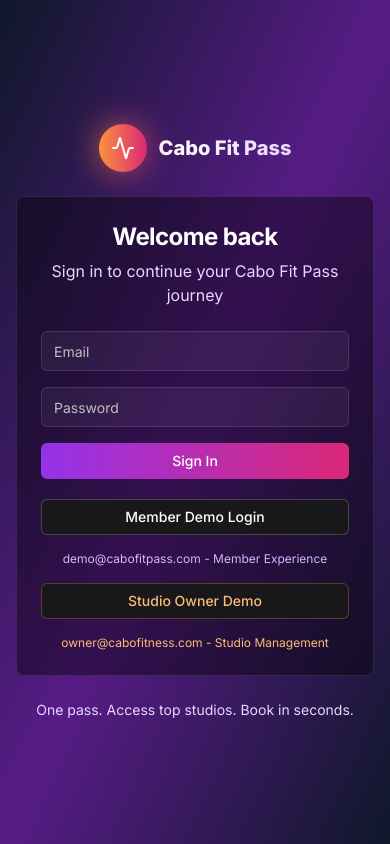
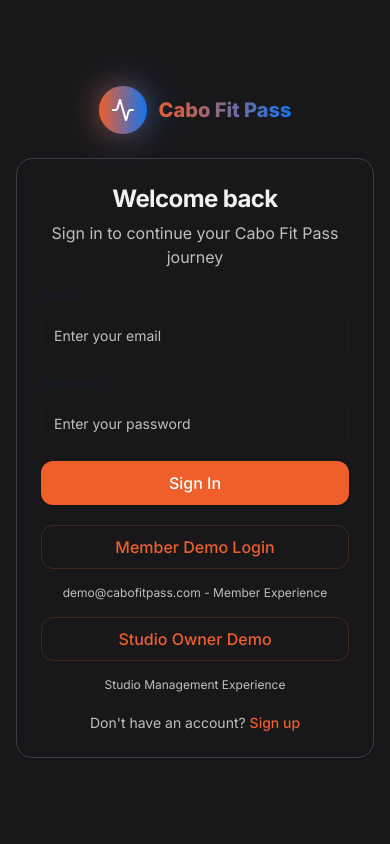
Before and after one commit to CaboAi/cabo-fit-pass, a Next.js app: page /auth/signin in a window 390 px wide. Built offline with nearby package versions, Linux system fonts and the light colour scheme.

Commit message:
feat: complete mobile improvements, PWA setup, and CrossFit studio

```diff
--- a/app/[locale]/pricing/page.tsx
+++ b/app/[locale]/pricing/page.tsx
@@ -83,8 +83,8 @@
     color: 'from-blue-500 to-cyan-500'
   },
   {
-    id: 'popular',
-    name: 'Popular Pack',
+    id: 'standard',
+    name: 'Standard Pack',
     credits: 25,
     price: 50,
     bonus: 8,
@@ -411,9 +411,9 @@
                 >
                   {/* Popular Badge */}
                   {package_.popular && (
-                    <div className="absolute -top-4 left-1/2 transform -translate-x-1/2 z-10">
-                      <div className="bg-gradient-to-r from-orange-400 to-pink-600 text-white text-sm font-bold px-4 py-2 rounded-full flex items-center gap-2">
-                        <Sparkles className="w-4 h-4" />
+                    <div className="absolute -top-3 left-1/2 transform -translate-x-1/2 z-10">
+                      <div className="inline-flex items-center text-[10px] px-2 py-0.5 rounded-full mb-2 bg-gradient-to-r from-orange-400 to-pink-600 text-white font-bold uppercase tracking-wide">
+                        <Star className="size-4 mr-1 align-middle" />
                         MOST POPULAR
                       </div>
                     </div>
--- a/app/auth/signin/page.tsx
+++ b/app/auth/signin/page.tsx
@@ -72,56 +72,73 @@
   }
 
   return (
-    <div className="min-h-screen bg-gradient-to-br from-slate-900 via-purple-900 to-slate-900 flex items-center justify-center p-4">
-      <div className="absolute inset-0 -z-10 bg-[radial-gradient(ellipse_at_top,rgba(168,85,247,0.15),transparent_60%)]" />
-      <div className="w-full max-w-md">
+    <div className="min-h-screen flex items-center justify-center bg-background px-4">
+      <div className="w-full max-w-sm">
         <div className="flex items-center justify-center gap-3 mb-6">
           <div className="relative">
-            <div className="absolute inset-0 bg-gradient-to-r from-orange-400 to-pink-600 rounded-full blur-lg opacity-75"></div>
-            <div className="relative bg-gradient-to-r from-orange-400 to-pink-600 text-white p-3 rounded-full">
+            <div className="absolute inset-0 bg-gradient-to-r from-primary to-secondary rounded-full blur-lg opacity-75"></div>
+            <div className="relative bg-gradient-to-r from-primary to-secondary text-white p-3 rounded-full">
               <Activity className="w-6 h-6" />
             </div>
           </div>
-          <h1 className="text-xl font-extrabold bg-gradient-to-r from-white to-purple-200 bg-clip-text text-transparent">
+          <h1 className="text-xl font-extrabold bg-gradient-to-r from-primary to-secondary bg-clip-text text-transparent">
             Cabo Fit Pass
           </h1>
         </div>
 
-        <Card className="bg-black/40 backdrop-blur-xl border-white/10">
-          <CardHeader className="text-center">
-            <CardTitle className="text-2xl font-bold text-white">
+        <Card className="rounded-2xl border bg-card p-6 space-y-4">
+          <CardHeader className="text-center p-0">
+            <CardTitle className="text-2xl font-bold text-foreground">
               Welcome back
             </CardTitle>
-            <p className="text-purple-200 mt-1">
+            <p className="text-muted-foreground mt-1">
               Sign in to continue your Cabo Fit Pass journey
             </p>
           </CardHeader>
-          <CardContent className="space-y-5">
+          <CardContent className="space-y-5 p-0">
             <form onSubmit={handleSubmit} className="space-y-4">
               <div>
+                <label htmlFor="email" className="text-sm font-medium block mb-2">
+                  Email
+                </label>
                 <Input
+                  id="email"
                   type="email"
-                  placeholder="Email"
                   value={email}
                   onChange={(e) => setEmail(e.target.value)}
                   required
-                  className="bg-white/5 border-white/10 text-white placeholder-purple-300"
+                  className="h-11 rounded-lg"
+                  placeholder="Enter your email"
                 />
               </div>
+
               <div>
+                <label htmlFor="password" className="text-sm font-medium block mb-2">
+                  Password
+                </label>
                 <Input
+                  id="password"
                   type="password"
-                  placeholder="Password"
                   value={password}
                   onChange={(e) => setPassword(e.target.value)}
                   required
-                  className="bg-white/5 border-white/10 text-white placeholder-purple-300"
+                  className="h-11 rounded-lg"
+                  placeholder="Enter your password"
                 />
               </div>
+
               {error && (
-                <div className="text-red-400 text-sm text-center">{error}</div>
+                <p className="text-sm text-destructive" role="alert">
+                  {error}
+                </p>
               )}
-              <Button type="submit" className="w-full bg-gradient-to-r from-purple-600 to-pink-600 text-white hover:opacity-90" disabled={loading}>
+
+              <Button
+                type="submit"
+                disabled={loading}
+                className="w-full h-11 text-base rounded-xl"
+                data-cta="signin"
+              >
                 {loading ? <LoadingSpinner size="sm" /> : 'Sign In'}
               </Button>
             </form>
@@ -130,12 +147,12 @@
               <Button
                 onClick={handleDemoLogin}
                 variant="outline"
-                className="w-full border-white/20 text-white hover:bg-white/10"
+                className="w-full h-11 text-base rounded-xl border-primary/20 text-primary hover:bg-primary hover:text-primary-foreground bg-transparent"
                 disabled={loading}
               >
                 {loading ? <LoadingSpinner size="sm" /> : 'Member Demo Login'}
               </Button>
-              <div className="text-xs text-purple-300">demo@cabofitpass.com - Member Experience</div>
+              <div className="text-xs text-muted-foreground">demo@cabofitpass.com - Member Experience</div>
 
               <Button
                 onClick={() => {
@@ -150,21 +167,23 @@
                   router.push('/studio-management')
                 }}
                 variant="outline"
-                className="w-full border-orange-400/30 text-orange-300 hover:bg-orange-400/10"
-                disabled={loading}
+                className="w-full h-11 text-base rounded-xl border-primary/20 text-primary hover:bg-primary hover:text-primary-foreground bg-transparent"
               >
                 Studio Owner Demo
               </Button>
-              <div className="text-xs text-orange-300">
-                owner@cabofitness.com - Studio Management
-              </div>
+              <div className="text-xs text-muted-foreground">Studio Management Experience</div>
+            </div>
+
+            <div className="text-center">
+              <p className="text-sm text-muted-foreground">
+                Don't have an account?{' '}
+                <a href="#" className="text-primary underline-offset-4 hover:underline font-medium">
+                  Sign up
+                </a>
+              </p>
             </div>
           </CardContent>
         </Card>
-
-        <div className="text-center text-purple-200 text-sm mt-6">
-          One pass. Access top studios. Book in seconds.
-        </div>
       </div>
     </div>
   )
--- a/app/layout.tsx
+++ b/app/layout.tsx
@@ -10,7 +10,7 @@
 export const metadata: Metadata = {
   title: 'Cabo Fit Pass',
   description: 'Your fitness marketplace in Los Cabos',
-  manifest: '/manifest.json',
+  manifest: '/site.webmanifest',
   themeColor: '#6366f1',
   viewport: {
     width: 'device-width',
@@ -33,9 +33,18 @@
     description: 'Your fitness marketplace in Los Cabos',
   },
   icons: {
-    icon: '/favicon.svg',
-    shortcut: '/favicon.svg',
-    apple: '/favicon.svg',
+    icon: [
+      { url: '/favicon.ico', sizes: 'any' },
+      { url: '/favicon-16x16.png', sizes: '16x16', type: 'image/png' },
+      { url: '/favicon-32x32.png', sizes: '32x32', type: 'image/png' },
+    ],
+    apple: [
+      { url: '/apple-touch-icon.png', sizes: '180x180', type: 'image/png' },
+    ],
+    other: [
+      { url: '/android-chrome-192x192.png', sizes: '192x192', type: 'image/png' },
+      { url: '/android-chrome-512x512-padded.png', sizes: '512x512', type: 'image/png' },
+    ],
   },
 }
 
@@ -45,12 +54,19 @@
   children: React.ReactNode
 }) {
   return (
-    <html lang="en" style={{ scrollBehavior: 'smooth' }}>
+    <html lang="en" className="h-full bg-background antialiased">
       <head>
         <link rel="preconnect" href="https://api.stripe.com" />
         <link rel="preconnect" href="https://*.supabase.co" />
+        <link rel="icon" href="/favicon.ico" sizes="any" />
+        <link rel="icon" type="image/png" sizes="16x16" href="/favicon-16x16.png" />
+        <link rel="icon" type="image/png" sizes="32x32" href="/favicon-32x32.png" />
+        <link rel="apple-touch-icon" sizes="180x180" href="/apple-touch-icon.png" />
+        <link rel="manifest" href="/site.webmanifest" />
+        <link rel="icon" type="image/png" sizes="192x192" href="/android-chrome-192x192.png" />
+        <link rel="icon" type="image/png" sizes="512x512" href="/android-chrome-512x512-padded.png" />
       </head>
-      <body className={inter.className}>
+      <body className={`${inter.className} h-full bg-background antialiased`}>
         <ErrorBoundary>
           <AuthProvider session={null}>
             {children}
--- a/app/profile/page.tsx
+++ b/app/profile/page.tsx
@@ -355,8 +355,8 @@
 
       <div className="max-w-7xl mx-auto p-6">
         {/* Navigation Tabs */}
-        <div className="mb-8">
-          <div className="bg-black/40 backdrop-blur-xl rounded-2xl p-2 border border-white/10 inline-flex">
+        <div className="sticky top-0 z-30 bg-background border-b">
+          <div className="flex gap-2 overflow-x-auto no-scrollbar px-4 py-2 -mx-4">
             {[
               { id: 'overview', label: 'Overview', icon: User },
               { id: 'bookings', label: 'Bookings', icon: Calendar },
@@ -366,13 +366,14 @@
               <button
                 key={tab.id}
                 onClick={() => setActiveTab(tab.id as 'overview' | 'bookings' | 'credits' | 'settings')}
-                className={`flex items-center gap-2 px-6 py-3 rounded-xl font-medium transition-all ${
+                className={`inline-flex items-center rounded-full border px-3 py-1.5 text-sm whitespace-nowrap transition-all ${
                   activeTab === tab.id
-                    ? 'bg-gradient-to-r from-purple-600 to-pink-600 text-white'
-                    : 'text-purple-300 hover:text-white hover:bg-white/10'
+                    ? 'bg-primary text-primary-foreground border-transparent'
+                    : 'border-border hover:bg-surface-secondary'
                 }`}
+                aria-current={activeTab === tab.id ? 'page' : undefined}
               >
-                <tab.icon className="w-4 h-4" />
+                <tab.icon className="w-4 h-4 mr-2" />
                 {tab.label}
               </button>
             ))}
--- a/app/studio/page.tsx
+++ b/app/studio/page.tsx
@@ -24,8 +24,20 @@
 import { NavigationHeader } from '@/components/layout/navigation-header'
 
 // Helper function to get studio image
-function getStudioImage(studio: { image?: string; tags?: string[]; specialties?: string[] }) {
+function getStudioImage(studio: { image?: string; tags?: string[]; specialties?: string[]; name?: string }) {
   if (studio.image) return studio.image
+
+  // Special cases for specific studios
+  if (studio.name === 'Serenity Spa & Fitness') {
+    return "/images/fitness/pilates3.jpg"
+  }
+  if (studio.name === 'Beachside Yoga Retreat') {
+    return "/images/fitness/yoga2.jpg"
+  }
+  if (studio.name === 'CrossFit Cabo') {
+    return "/images/fitness/strength2.jpg"
+  }
+
   const tagToSrc: Record<string, string> = {
     yoga: "/images/fitness/yoga1.jpg",
     pilates: "/images/fitness/pilates1.jpg",
@@ -35,7 +47,7 @@
     group: "/images/fitness/group1.jpg",
     gym: "/images/fitness/gym_access.jpg",
     "weight training": "/images/fitness/gym_access.jpg",
-    "crossfit": "/images/fitness/gym_access.jpg",
+    "crossfit": "/images/fitness/strength2.jpg",
     "functional training": "/images/fitness/hiit1.jpg",
     "bootcamp": "/images/fitness/hiit1.jpg"
   }
@@ -49,7 +61,7 @@
   // Check tags as fallback
   const tag = studio.tags?.find(t => tagToSrc[t.toLowerCase()])
   if (tag) {
-    return tagToSrc[tag.toLowerCase()]
+    return tagToSrc[t.toLowerCase()]
   }
 
   // Default fallback - FIXED PATH
@@ -255,6 +267,40 @@
       'Sunday': '6:00 AM - 8:00 PM'
     },
     featured: true,
+    verified: true
+  },
+  {
+    id: '6',
+    owner_id: 'owner-6',
+    name: 'CrossFit Cabo',
+    description: 'High-intensity functional fitness facility specializing in CrossFit workouts, Olympic lifting, and strength conditioning. Push your limits in a supportive community.',
+    location: {
+      address: 'Calle Morelos 245, Centro',
+      neighborhood: 'Centro',
+      lat: 22.8912,
+      lng: -109.9140
+    },
+    rating: 4.8,
+    reviewCount: 112,
+    amenities: ['CrossFit Equipment', 'Olympic Lifting Area', 'Recovery Room', 'Shower Facilities', 'Parking', 'AC'],
+    contact: {
+      phone: '+52 624 189 4567',
+      email: 'wod@crossfitcabo.com',
+      website: 'crossfitcabo.com'
+    },
+    images: ['/api/placeholder/400/300', '/api/placeholder/400/300'],
+    specialties: ['CrossFit', 'Olympic Lifting', 'Functional Fitness', 'Strength Training'],
+    priceRange: '$$',
+    openingHours: {
+      'Monday': '5:00 AM - 9:00 PM',
+      'Tuesday': '5:00 AM - 9:00 PM',
+      'Wednesday': '5:00 AM - 9:00 PM',
+      'Thursday': '5:00 AM - 9:00 PM',
+      'Friday': '5:00 AM - 9:00 PM',
+      'Saturday': '6:00 AM - 8:00 PM',
+      'Sunday': '6:00 AM - 7:00 PM'
+    },
+    featured: false,
     verified: true
   }
 ]
--- a/components/ServicesGrid.tsx
+++ b/components/ServicesGrid.tsx
@@ -16,20 +16,21 @@
   { key: 'gym', title: 'Gym Access', desc: 'Full access to modern gym equipment and facilities.', img: '/images/fitness/gym_access.jpg', alt: 'Modern gym interior' },
   { key: 'group', title: 'Group Classes', desc: 'Train with others in a fun, motivating group environment.', img: '/images/fitness/group1.jpg', alt: 'Group fitness class' },
   { key: 'pickle', title: 'Pickleball', desc: 'Fast paced and social, great for all levels.', img: '/images/fitness/pickle1.jpg', alt: 'Pickleball players mid game' },
-  { key: 'padel', title: 'Padel', desc: 'Dynamic racquet sport blending tennis and squash.', img: '/images/fitness/padel1.jpg', alt: 'Padel match in progress' }
+  { key: 'padel', title: 'Padel', desc: 'Dynamic racquet sport blending tennis and squash.', img: '/images/fitness/padel1.jpg', alt: 'Padel match in progress' },
+  { key: 'crossfit', title: 'CrossFit', desc: 'High-intensity functional movements for strength and conditioning.', img: '/images/fitness/strength2.jpg', alt: 'CrossFit workout session' }
 ]
 
 export default function ServicesGrid() {
   return (
-    <div className="grid grid-cols-1 sm:grid-cols-2 lg:grid-cols-3 gap-6">
+    <div className="grid grid-cols-1 gap-4 sm:grid-cols-2 lg:grid-cols-3">
       {services.map(s => (
-        <div key={s.key} className="rounded-2xl overflow-hidden border shadow-sm bg-background">
-          <div className="relative w-full aspect-[16/9]">
+        <div key={s.key} className="rounded-2xl overflow-hidden border bg-card">
+          <div className="relative w-full aspect-[16/9] sm:aspect-[4/3]">
             <Image src={s.img} alt={s.alt} fill className="object-cover" sizes="(max-width: 768px) 100vw, (max-width: 1200px) 50vw, 33vw" />
           </div>
-          <div className="p-4">
-            <h3 className="text-lg font-semibold">{s.title}</h3>
-            <p className="text-sm text-muted-foreground">{s.desc}</p>
+          <div className="p-4 space-y-1">
+            <h3 className="text-base font-semibold line-clamp-1">{s.title}</h3>
+            <p className="text-xs text-muted-foreground line-clamp-2">{s.desc}</p>
           </div>
         </div>
       ))}
--- a/components/studio/analytics-dashboard.tsx
+++ b/components/studio/analytics-dashboard.tsx
@@ -87,15 +87,15 @@
       <Card className="card-fitness bg-surface p-4">
         <div className="flex items-center justify-between">
           <h2 className="font-heading text-heading-xl text-text-primary">Analytics Dashboard</h2>
-          <div className="flex gap-2">
+          <div className="flex gap-2 overflow-x-auto no-scrollbar py-1 -mx-4 px-4">
             {(['week', 'month', 'year'] as const).map((range) => (
               <button
                 key={range}
                 onClick={() => setTimeRange(range)}
-                className={`px-4 py-2 rounded-lg font-medium transition-all capitalize ${
+                className={`shrink-0 rounded-full border px-3 py-1.5 text-sm font-medium transition-all capitalize ${
                   timeRange === range
-                    ? 'btn-fitness-primary'
-                    : 'btn-fitness-ghost'
+                    ? 'bg-primary text-primary-foreground border-transparent'
+                    : 'border-border text-text-secondary hover:bg-surface-secondary hover:text-text-primary'
                 }`}
               >
                 {range}
--- a/lib/demo-data.ts
+++ b/lib/demo-data.ts
@@ -87,8 +87,7 @@
     difficulty_level: 'advanced',
     created_at: new Date().toISOString(),
     current_bookings: 0
-  }
-  ,
+  },
   {
     studio_id: 'studio-1',
     name: 'Spin Power Ride',
@@ -114,6 +113,20 @@
     max_capacity: 18,
     credit_cost: 2,
     difficulty_level: 'beginner',
+    created_at: new Date().toISOString(),
+    current_bookings: 0
+  },
+  {
+    studio_id: 'studio-1',
+    name: 'CrossFit WOD',
+    instructor_id: 'instructor-7',
+    class_type: 'CrossFit',
+    description: 'High-intensity functional movements for strength and conditioning.',
+    start_time: new Date(Date.now() + 7 * 24 * 60 * 60 * 1000).toISOString(),
+    duration: 60,
+    max_capacity: 15,
+    credit_cost: 4,
+    difficulty_level: 'advanced',
     created_at: new Date().toISOString(),
     current_bookings: 0
   }
@@ -197,10 +210,11 @@
 export const DEMO_INSTRUCTORS = [
   { id: 'instructor-1', name: 'Sofia Mendez', speciality: 'Yoga', rating: 4.8 },
   { id: 'instructor-2', name: 'Carlos Rivera', speciality: 'HIIT', rating: 4.9 },
-  { id: 'instructor-3', name: 'Ana Gutierrez', speciality: 'Pilates', rating: 4.7 },
-  { id: 'instructor-4', name: 'Miguel Torres', speciality: 'Strength', rating: 4.8 },
-  { id: 'instructor-5', name: 'Isabella Cruz', speciality: 'Dance', rating: 4.9 },
-  { id: 'instructor-6', name: 'Diego Martinez', speciality: 'CrossFit', rating: 4.8 }
+  { id: 'instructor-3', name: 'Ana Lopez', speciality: 'Pilates', rating: 4.7 },
+  { id: 'instructor-4', name: 'Miguel Torres', speciality: 'Strength', rating: 4.9 },
+  { id: 'instructor-5', name: 'Elena Rodriguez', speciality: 'Cycling', rating: 4.8 },
+  { id: 'instructor-6', name: 'David Martinez', speciality: 'Yoga', rating: 4.8 },
+  { id: 'instructor-7', name: 'Isabella Cruz', speciality: 'CrossFit', rating: 4.9 }
 ]
 
 export async function seedDemoData() {
```
